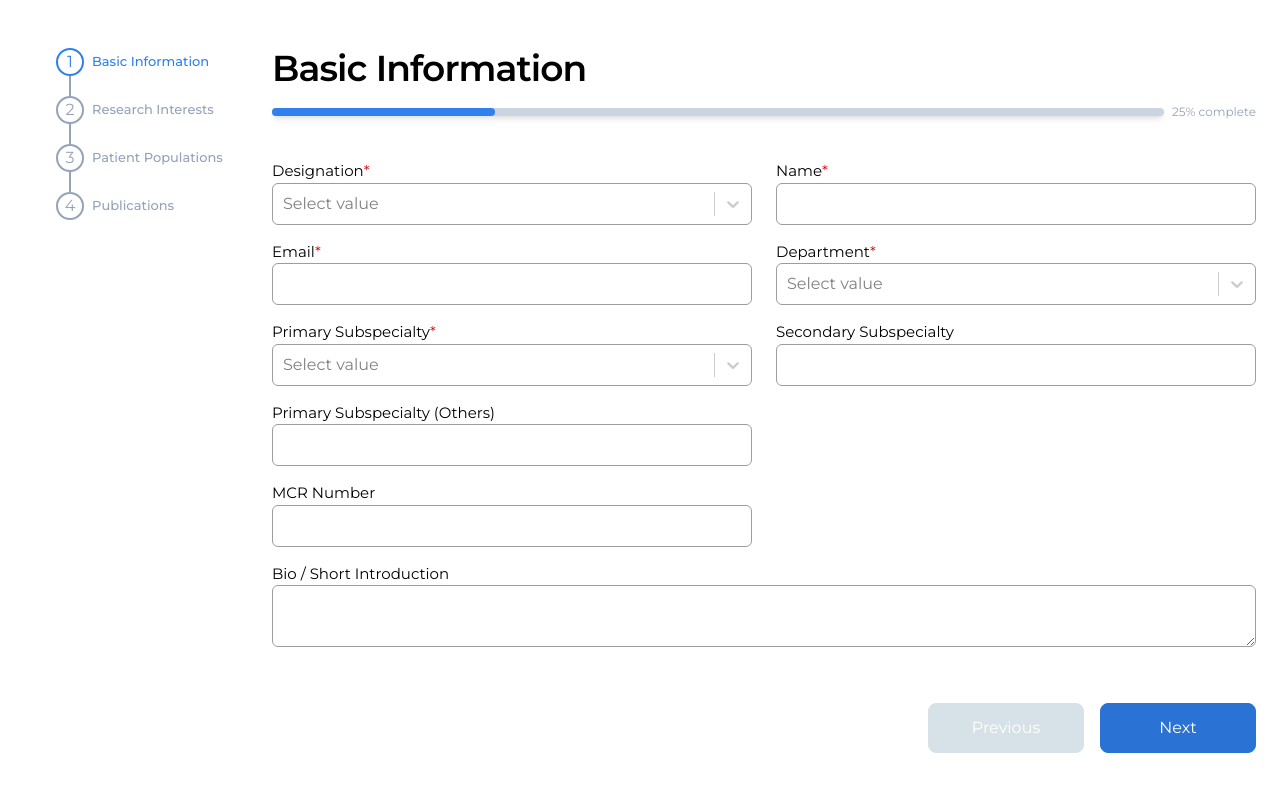
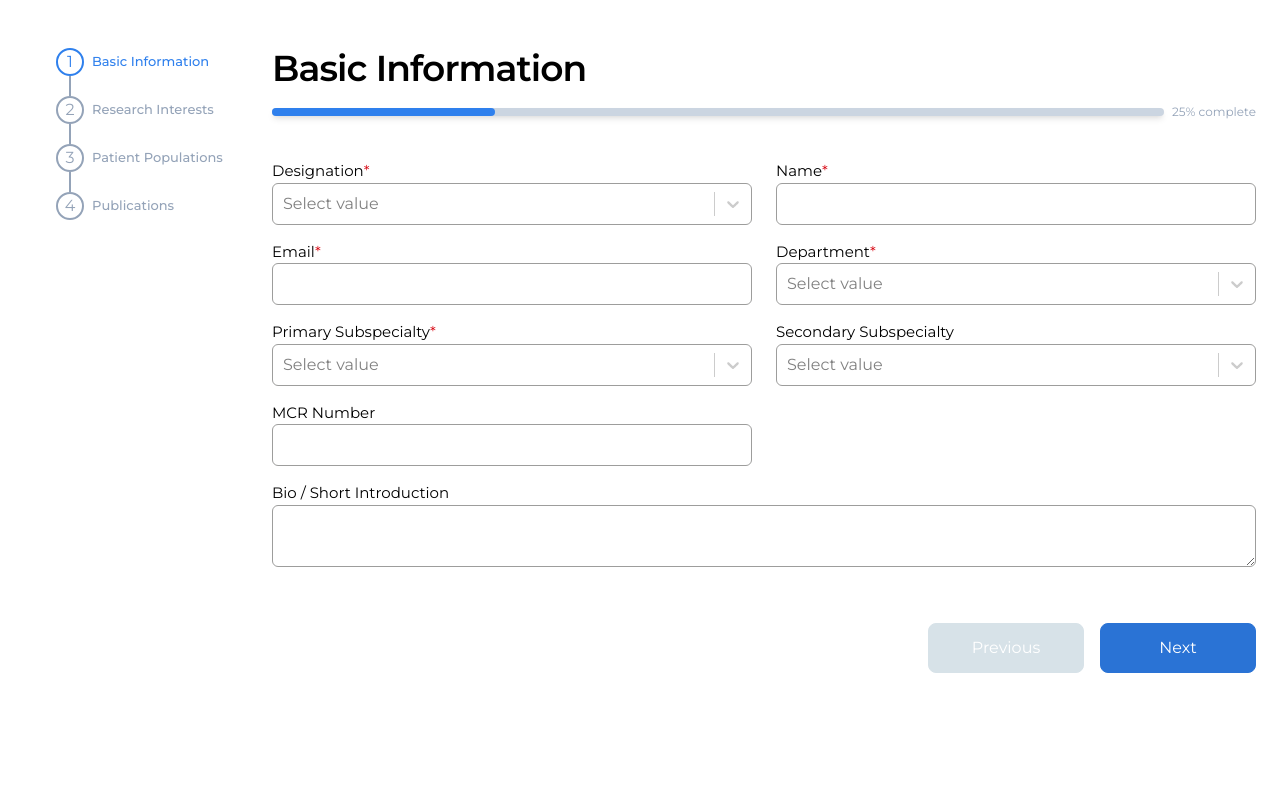
Before and after one commit to edbeh/redata_frontend, a React (Create React App) app: page /onboarding/1 in a window 1280 px wide. Shown: the top 792 px of the page. Built offline with nearby package versions, Linux system fonts and the light colour scheme.

Commit message:
add dropdowns for subspecialties

```diff
--- a/src/pages/DataForms/BasicInfoForm/BasicInfoForm.schema.ts
+++ b/src/pages/DataForms/BasicInfoForm/BasicInfoForm.schema.ts
@@ -19,14 +19,30 @@ export const schema = yup.object({
     .required(validationMessages.require.primarySpecialty),
   primary_subspecialty_others: yup
     .string()
-    .ensure()
-    .when("primary_subspecialty", {
-      is: { label: "Others", value: "others" },
-      then: yup.string().required(validationMessages.require.generic),
-    }),
+    .test(
+      "required",
+      validationMessages.require.generic,
+      function (value, context) {
+        return !(
+          context.parent.primary_subspecialty.value === "others" && value === ""
+        );
+      }
+    ),
   secondary_subspecialty: yup
     .object()
     .shape({ label: yup.string(), value: yup.string() }),
+  secondary_subspecialty_others: yup
+    .string()
+    .test(
+      "required",
+      validationMessages.require.generic,
+      function (value, context) {
+        return !(
+          context.parent.secondary_subspecialty.value === "others" &&
+          value === ""
+        );
+      }
+    ),
   mcr_no: yup.string(),
   bio: yup.string().max(150, validationMessages.validate.max150),
 });
--- a/src/pages/DataForms/BasicInfoForm/BasicInfoForm.tsx
+++ b/src/pages/DataForms/BasicInfoForm/BasicInfoForm.tsx
@@ -12,6 +12,7 @@ import {
   departments,
   subSpecialties,
 } from "./BasicInfoForm.util";
+import { getValue } from "@testing-library/user-event/dist/utils";
 
 interface BasicInfoFormProps {
   /** callback if api call is successful */
@@ -27,6 +28,7 @@ const BasicInfoForm = React.forwardRef<HTMLButtonElement, BasicInfoFormProps>(
       control,
       handleSubmit,
       formState: { errors: formErrors },
+      watch,
       trigger,
       setError,
     } = useForm<IBasicInfoFormFields>({
@@ -98,27 +100,39 @@ const BasicInfoForm = React.forwardRef<HTMLButtonElement, BasicInfoFormProps>(
                 required={getYupIsRequired(schema, "primary_subspecialty")}
                 error={formErrors?.primary_subspecialty?.message}
               />
+              {watch("primary_subspecialty")?.value === "others" && (
                 <FormInput
                   label="Primary Subspecialty (Others)"
                   register={register}
                   id="primary_subspecialty_others"
                   name="primary_subspecialty_others"
-                required={getYupIsRequired(
-                  schema,
-                  "primary_subspecialty_others"
-                )}
+                  required
                   error={formErrors?.primary_subspecialty_others?.message}
                 />
+              )}
             </div>
 
-            <FormInput
+            <div className="w-full space-y-4">
+              <FormSelect
                 label="Secondary Subspecialty"
-              register={register}
+                control={control}
+                options={subSpecialties}
                 id="secondary_subspecialty"
                 name="secondary_subspecialty"
                 required={getYupIsRequired(schema, "secondary_subspecialty")}
                 error={formErrors?.secondary_subspecialty?.message}
               />
+              {watch("secondary_subspecialty")?.value === "others" && (
+                <FormInput
+                  label="Secondary Subspecialty (Others)"
+                  register={register}
+                  id="secondary_subspecialty_others"
+                  name="secondary_subspecialty_others"
+                  required
+                  error={formErrors?.secondary_subspecialty_others?.message}
+                />
+              )}
+            </div>
           </div>
 
           <div className="flex flex-col w-full mb-4 space-y-4 sm:space-y-0 sm:space-x-6 sm:flex-row">
```
Also changed, not shown: src/pages/DataForms/BasicInfoForm/BasicInfoForm.model.ts (+5 -3 lines). Lines whose indentation alone changed are shown as unchanged.
